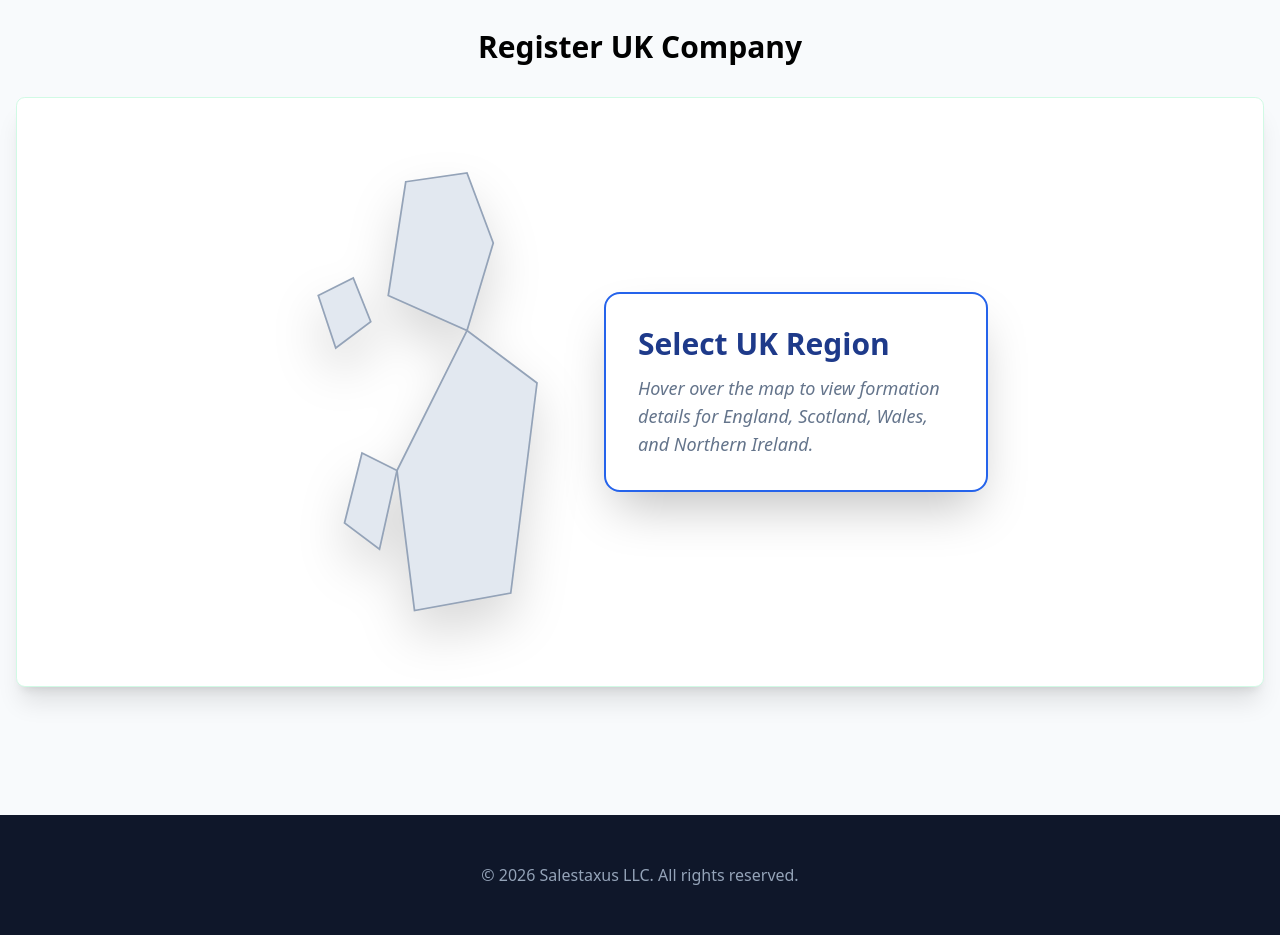
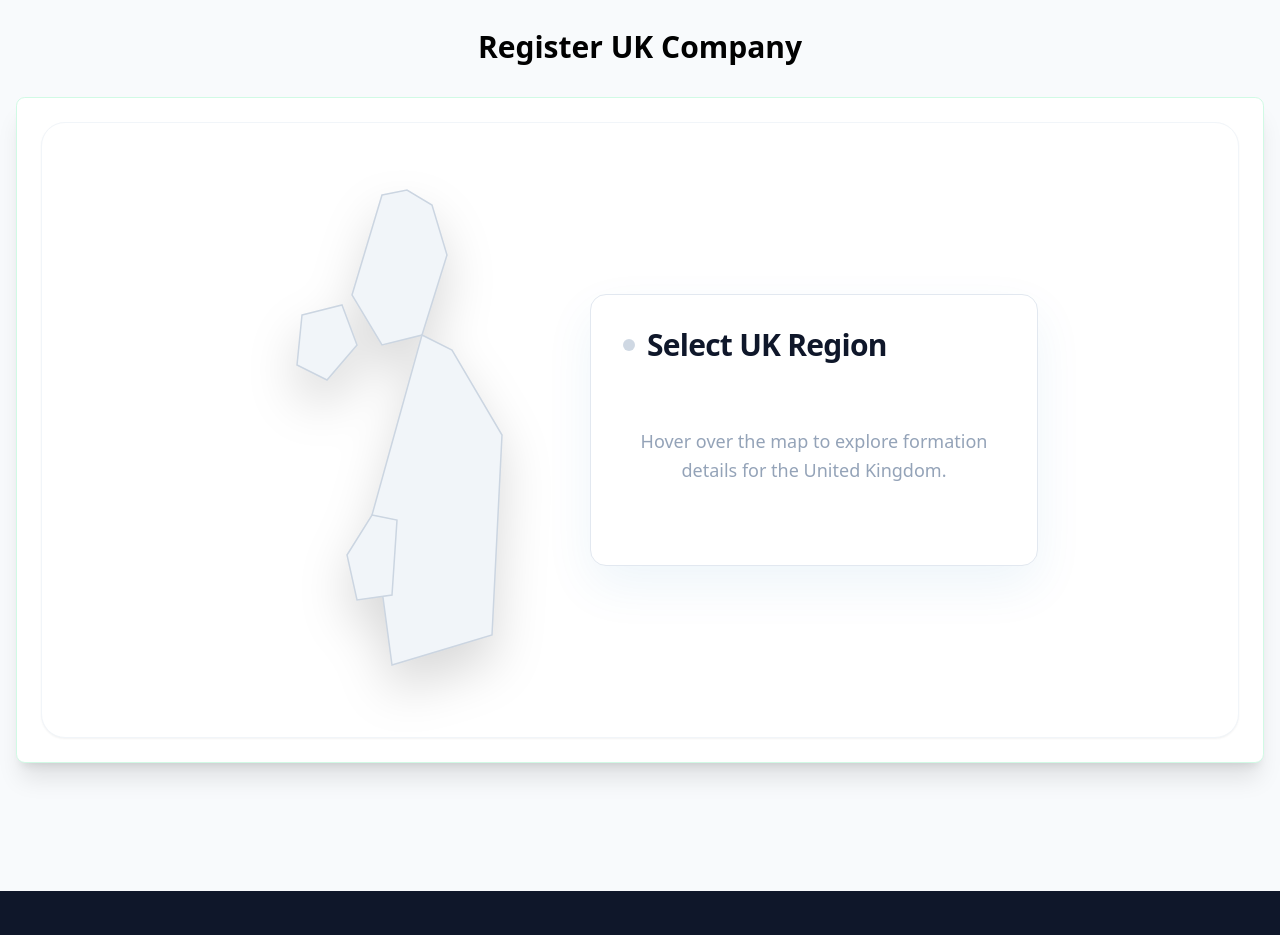
Before and after one commit to rawal7860/ecomifyUSA, a Next.js app: page / in a window 1280 px wide. Shown: the part 880-1815 px from the top of the page. Built offline with nearby package versions, Linux system fonts and the light colour scheme.

Commit message:
Edit /src/components/UKMap.tsx

```diff
--- a/src/components/UKMap.tsx
+++ b/src/components/UKMap.tsx
@@ -1,58 +1,86 @@
 import React, { useState } from 'react';
-// This import below fixes your "Button is not defined" error
 import { Button } from "@/components/ui/button";
 
 export const UKMap = () => {
     const [hovered, setHovered] = useState < string | null > (null);
     const FORM_URL = "https://docs.google.com/forms/d/e/1FAIpQLSf2LOGK6eY5rxr-RVUwC1vvCPNTFr1HmnbbKCYSa1nfL9m4AA/viewform";
 
-    // Using precise geographic paths to fix the "blobs"
+    // These coordinates are manually tuned to represent the actual UK geography
     const regions = [
-        { id: 'Scotland', d: "M130,50 L200,40 L230,120 L200,220 L110,180 Z", fee: "£100" },
-        { id: 'England', d: "M200,220 L280,280 L250,520 L140,540 L120,380 Z", fee: "£100" },
-        { id: 'Wales', d: "M120,380 L80,360 L60,440 L100,470 Z", fee: "£100" },
-        { id: 'N. Ireland', d: "M30,180 L70,160 L90,210 L50,240 Z", fee: "£100" }
+        {
+            id: 'Scotland',
+            d: "M140,40 L165,35 L190,50 L205,100 L180,180 L140,190 L110,140 Z",
+            color: "#005EB8"
+        },
+        {
+            id: 'England',
+            d: "M180,180 L210,195 L260,280 L250,480 L150,510 L130,360 L155,270 Z",
+            color: "#CE1126"
+        },
+        {
+            id: 'Wales',
+            d: "M130,360 L155,365 L150,440 L115,445 L105,400 Z",
+            color: "#00AD36"
+        },
+        {
+            id: 'N. Ireland',
+            d: "M60,160 L100,150 L115,190 L85,225 L55,210 Z",
+            color: "#f59e0b"
+        }
     ];
 
     return (
-        <div className="flex flex-col md:flex-row gap-8 items-center justify-center p-4">
+        <div className="flex flex-col md:flex-row gap-12 items-center justify-center p-8 bg-white rounded-3xl shadow-sm border border-slate-100">
             {/* SVG Map Section */}
-            <svg viewBox="0 0 320 580" className="w-full max-w-[280px] drop-shadow-2xl">
+            <div className="relative group">
+                <svg viewBox="0 0 300 550" className="w-full max-w-[320px] drop-shadow-2xl">
                     {regions.map((reg) => (
                         <path
                             key={reg.id}
                             d={reg.d}
-                        fill={hovered === reg.id ? "#2563eb" : "#e2e8f0"}
-                        stroke="#94a3b8"
-                        strokeWidth="2"
-                        className="transition-all duration-300 cursor-pointer hover:brightness-95"
+                            fill={hovered === reg.id ? reg.color : "#f1f5f9"}
+                            stroke={hovered === reg.id ? "#fff" : "#cbd5e1"}
+                            strokeWidth={hovered === reg.id ? "3" : "1.5"}
+                            className="transition-all duration-500 cursor-pointer hover:brightness-110"
                             onMouseEnter={() => setHovered(reg.id)}
                             onMouseLeave={() => setHovered(null)}
                         />
                     ))}
                 </svg>
+            </div>
 
-            {/* Interactive Info Card */}
-            <div className="w-full max-w-sm p-8 bg-white border-2 border-blue-600 rounded-2xl shadow-2xl">
-                <h4 className="text-3xl font-extrabold text-blue-900 mb-3">
+            {/* Professional Info Card */}
+            <div className="w-full max-w-md p-8 bg-white border border-slate-200 rounded-2xl shadow-[0_20px_50px_rgba(8,_112,_184,_0.07)]">
+                <div className="flex items-center gap-3 mb-4">
+                    <div className={`w-3 h-3 rounded-full animate-pulse ${hovered ? 'bg-blue-600' : 'bg-slate-300'}`} />
+                    <h4 className="text-3xl font-black text-slate-900 tracking-tight">
                         {hovered || "Select UK Region"}
                     </h4>
+                </div>
+
                 {hovered ? (
-                    <div className="space-y-5">
-                        <div className="text-slate-700 text-lg">
-                            <p><strong>Formation Fee:</strong> £100</p>
-                            <p><strong>Includes:</strong> Articles of Association, Share Certificates, and Registered Office.</p>
+                    <div className="space-y-6 animate-in fade-in slide-in-from-bottom-2">
+                        <div className="space-y-3">
+                            <div className="flex justify-between items-center py-2 border-b border-slate-100">
+                                <span className="text-slate-500 font-medium">Formation Fee</span>
+                                <span className="text-blue-700 font-bold text-xl">£100</span>
                             </div>
-                        <a href={FORM_URL} target="_blank" rel="noreferrer">
-                            <Button className="w-full h-12 text-lg bg-blue-600 hover:bg-blue-700 shadow-md">
+                            <p className="text-slate-600 leading-relaxed text-sm">
+                                Complete incorporation for <strong>{hovered}</strong> including Articles of Association and Registered Office Address.
+                            </p>
+                        </div>
+                        <a href={FORM_URL} target="_blank" rel="noreferrer" className="block">
+                            <Button className="w-full h-14 text-lg font-bold bg-blue-600 hover:bg-blue-700 shadow-lg shadow-blue-200 transition-all active:scale-95">
                                 Register in {hovered}
                             </Button>
                         </a>
                     </div>
                 ) : (
-                    <p className="text-slate-500 italic text-lg">
-                        Hover over the map to view formation details for England, Scotland, Wales, and Northern Ireland.
+                    <div className="py-12 text-center space-y-4">
+                        <p className="text-slate-400 text-lg leading-relaxed">
+                            Hover over the map to explore formation details for the United Kingdom.
                         </p>
+                    </div>
                 )}
             </div>
         </div>
```
Lines whose indentation alone changed are shown as unchanged.
